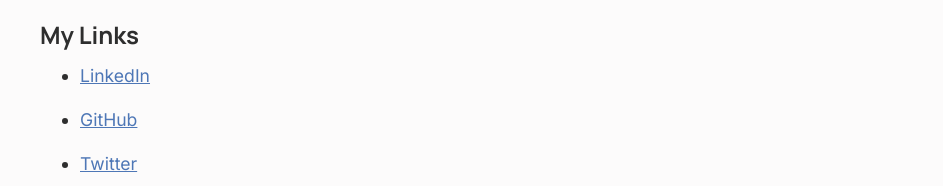
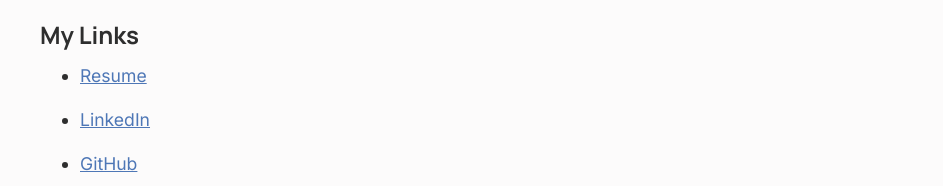
Before and after one commit to Etesam913/personal-website, a Next.js app: page /about in a window 1280 px wide. Shown: the part 890-1076 px from the top of the page, without its empty margins (150-1093 px from the left). Built offline with nearby package versions, Linux system fonts and the light colour scheme.

Commit message:
:memo: Added resume link & removed typo

```diff
--- a/src/app/about/page.tsx
+++ b/src/app/about/page.tsx
@@ -36,6 +36,11 @@ export default function About() {
       <h2 className="no-text-align">My Links</h2>
       <ul>
         <li>
+          <a href="https://etesam.nyc3.cdn.digitaloceanspaces.com/Personal-Website/Etesam_Ansari_Resume.pdf">
+            Resume
+          </a>
+        </li>
+        <li>
           <a href="https://www.linkedin.com/in/etesam-ansari/">LinkedIn</a>
         </li>
         <li>
--- a/src/app/experience/college-coursework.tsx
+++ b/src/app/experience/college-coursework.tsx
@@ -9,8 +9,7 @@ const classesTaken = [
   "Data Structures in Java",
   "Open Source Development",
   "Natural Language Processing",
-  "3D UI and Augemented Reality",
-  "Artificial Intelligence",
+  "3D UI and Augmented Reality",
   "Advanced Programming",
   "Artificial Intelligence",
   "Introduction to Devops",
```
